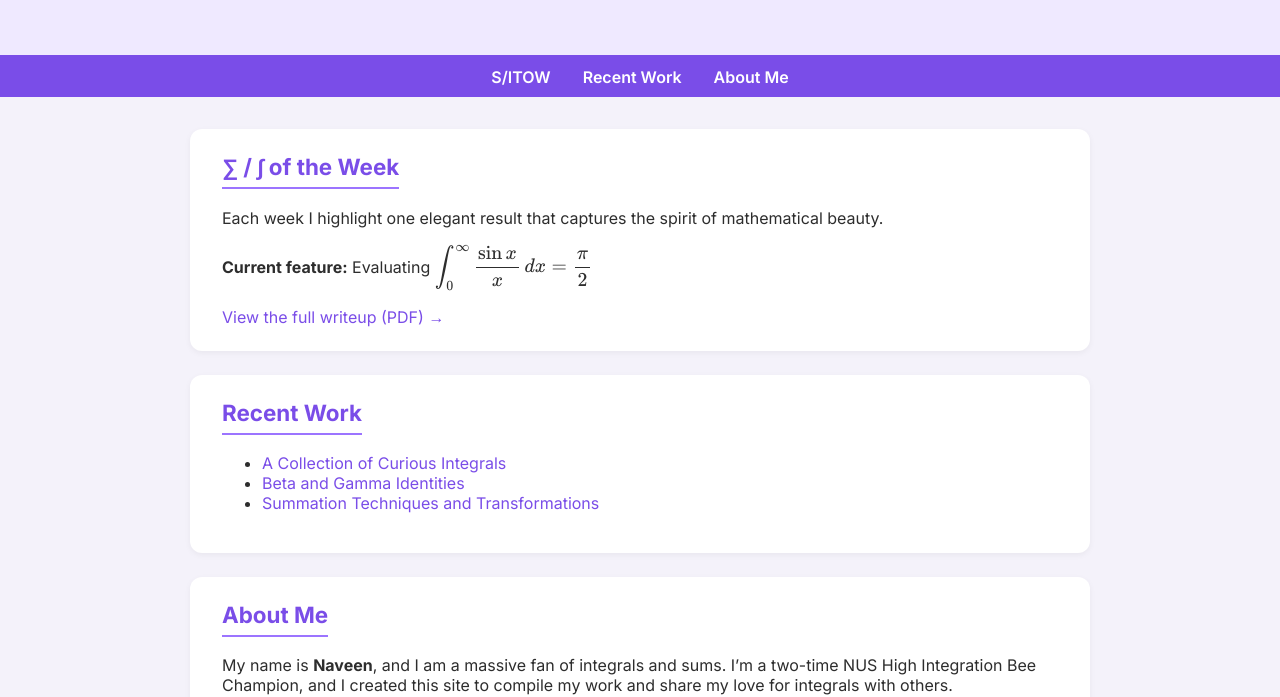
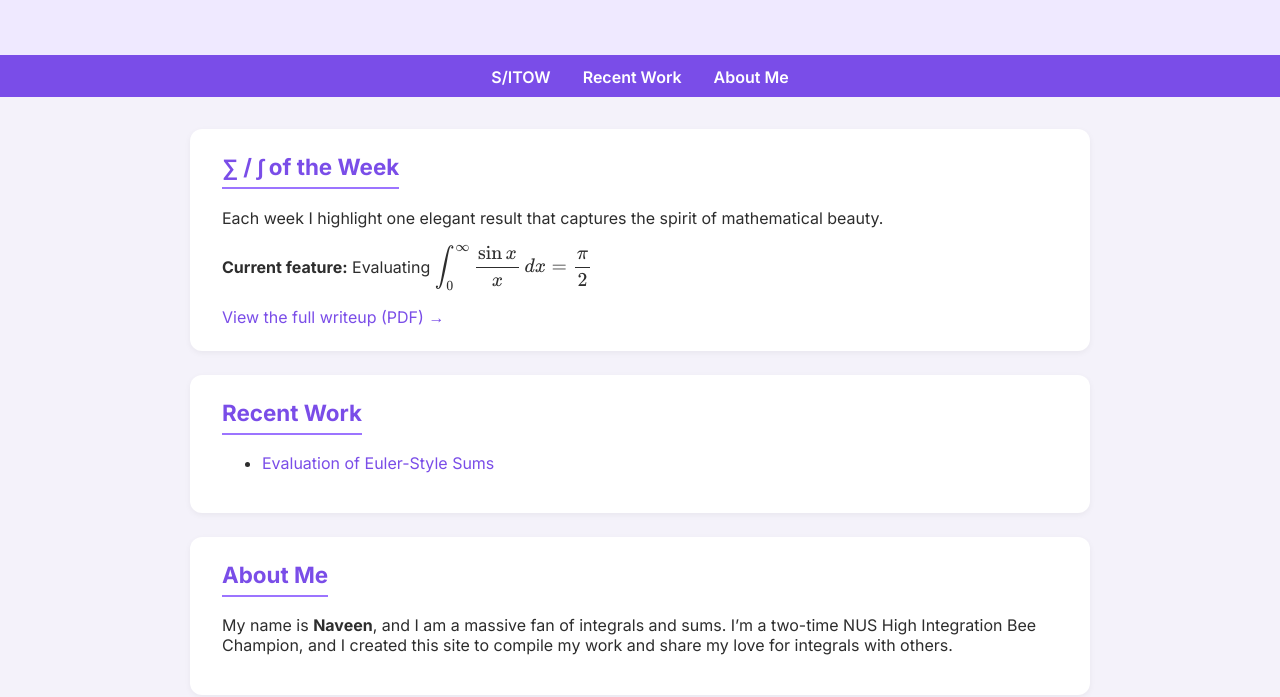
Before and after one commit to vtdoesmath/vtdoesmath.github.io, a plain HTML site: page index.html in a window 1280 px wide. Shown: the part 118-815 px from the top of the page. Drawn offline with nearby package versions, Linux system fonts and the light colour scheme.

Commit message:
Update index.html

```diff
--- a/index.html
+++ b/index.html
@@ -148,9 +148,7 @@
     <section id="recent">
       <h2>Recent Work</h2>
       <ul>
-        <li><a href="pdfs/integrals.pdf" target="_blank">A Collection of Curious Integrals</a></li>
-        <li><a href="pdfs/beta_function.pdf" target="_blank">Beta and Gamma Identities</a></li>
-        <li><a href="pdfs/summation_tricks.pdf" target="_blank">Summation Techniques and Transformations</a></li>
+        <li><a href="Evaluation_of_Certain_Euler_Style_Sums.pdf" target="_blank">Evaluation of Euler-Style Sums</a></li>
       </ul>
     </section>
 
```
